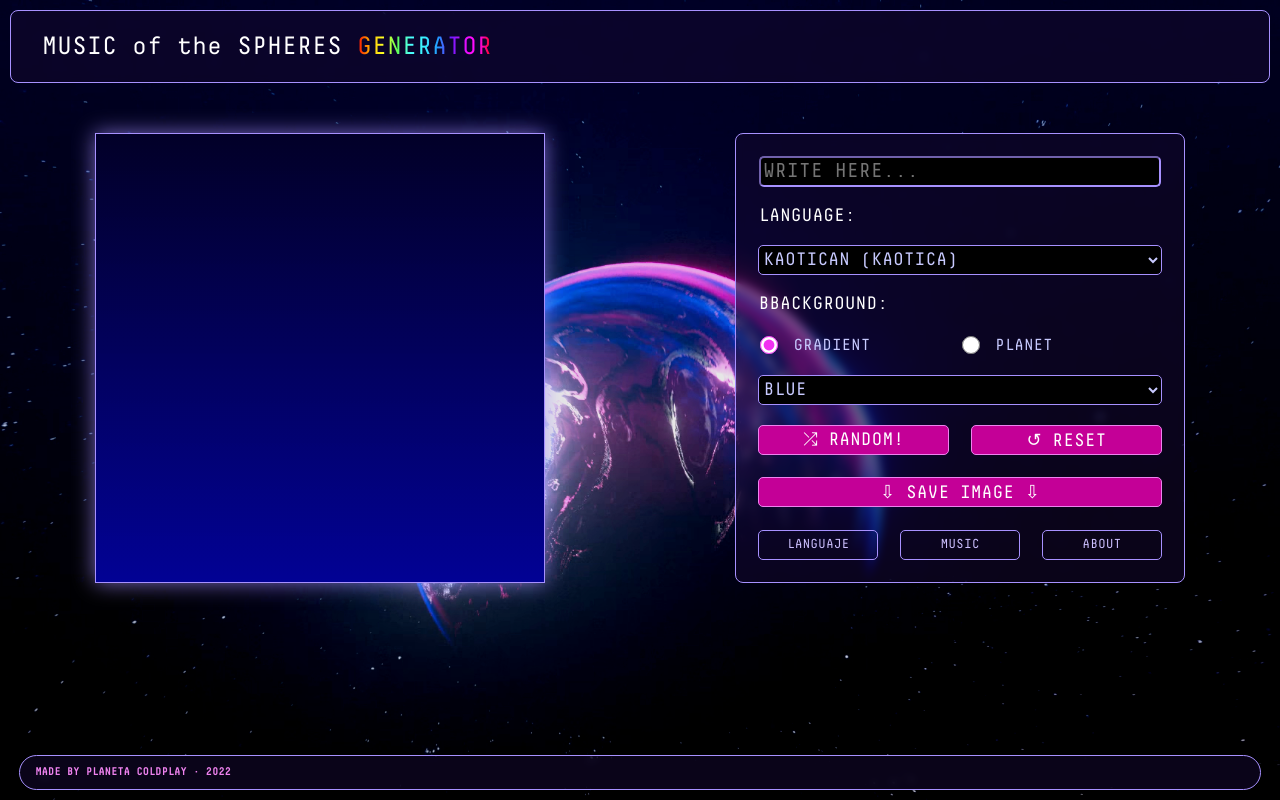
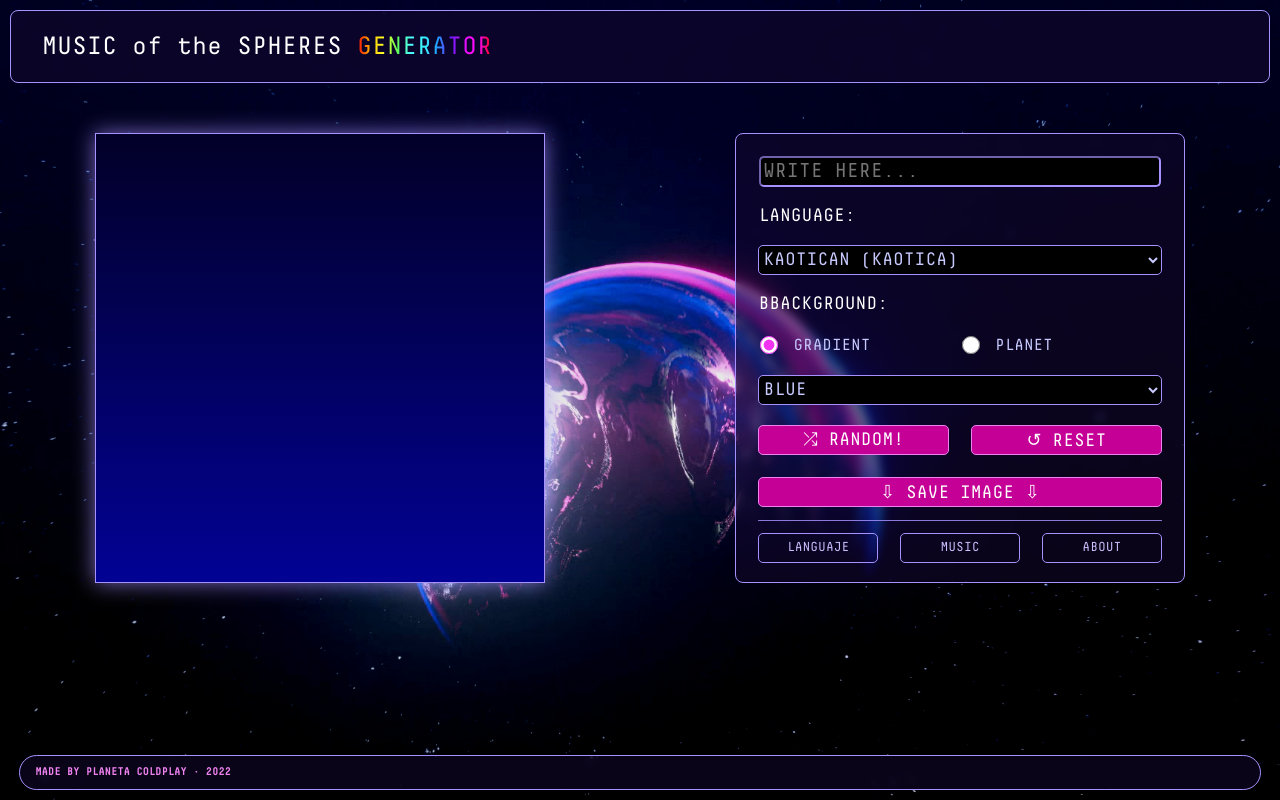
Before and after one commit to emanuelromano/motsgenerator, a React (Create React App) app: page /generator in a window 1280 px wide. Built offline with nearby package versions, Linux system fonts and the light colour scheme.

Commit message:
Linea divisora agregada en panel de Ajustes

```diff
--- a/src/components/Ajustes.jsx
+++ b/src/components/Ajustes.jsx
@@ -572,6 +572,8 @@
 
                 <button className="boton-guardar" id="botonguardar" onClick={() => guardarImagen()}>{idioma === "es" ? "⇩ GUARDAR IMAGEN ⇩" : "⇩ SAVE IMAGE ⇩"}</button>
 
+                <div className='linea'></div>
+
                 <div className="botones-mini">
                     <button className="boton-3" onClick={() => idiomaApp()}>{idioma === "es" ? "IDIOMA" : "LANGUAJE"}</button>
 
--- a/src/styles/App.css
+++ b/src/styles/App.css
@@ -491,7 +491,7 @@
   border-radius: 5px;
   font-size: 13px;
   height: 30px;
-  margin: 0% 2.5% 0% 5%;
+  margin: 2.5% 2.5% 0% 5%;
   padding: 0%;
   transition-duration: 0.2s;
   overflow: hidden;
@@ -519,7 +519,7 @@
   border-radius: 5px;
   font-size: 13px;
   height: 30px;
-  margin: 0% 2.5% 0% 2.5%;
+  margin: 2.5% 2.5% 0% 2.5%;
   padding: 0%;
   transition-duration: 0.2s;
   overflow: hidden;
@@ -548,7 +548,7 @@
   border-radius: 5px;
   font-size: 13px;
   height: 30px;
-  margin: 0% 5% 0% 2.5%;
+  margin: 2.5% 5% 0% 2.5%;
   padding: 0%;
   transition-duration: 0.2s;
   overflow: hidden;
@@ -576,7 +576,7 @@
   font-size: 18px;
   height: 30px;
   width: 90%;
-  margin: 5% 5% 5% 5%;
+  margin: 5% 5% 2.5% 5%;
   padding: 0%;
   transition-duration: 0.2s;
   overflow: hidden;
@@ -594,11 +594,18 @@
   background-color: rgb(0, 0, 0);
 }
 
-
 /* .a {
   background: rgb(0, 0, 0);
   background: linear-gradient(180deg, rgb(0, 0, 0) 0%, rgb(94, 134, 1) 100%);
 } */
+
+.linea {
+  height: 1px;
+  width: 90%;
+  background-color: #a791ffd4;
+  margin: 1px;
+  border-radius: 1px;
+}
 
 /* -- Texto principal ---------------------------------------------------------------------- */
 .texto-principal {
```
